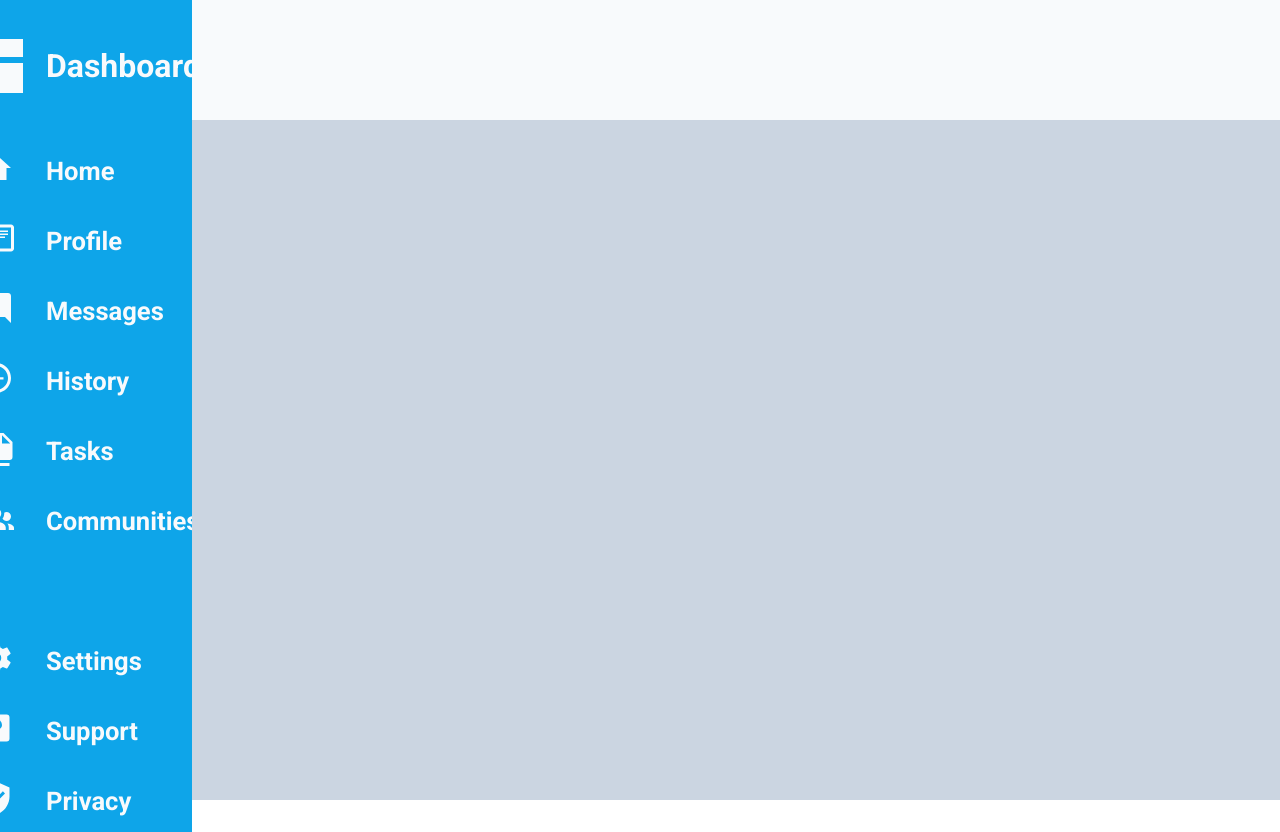
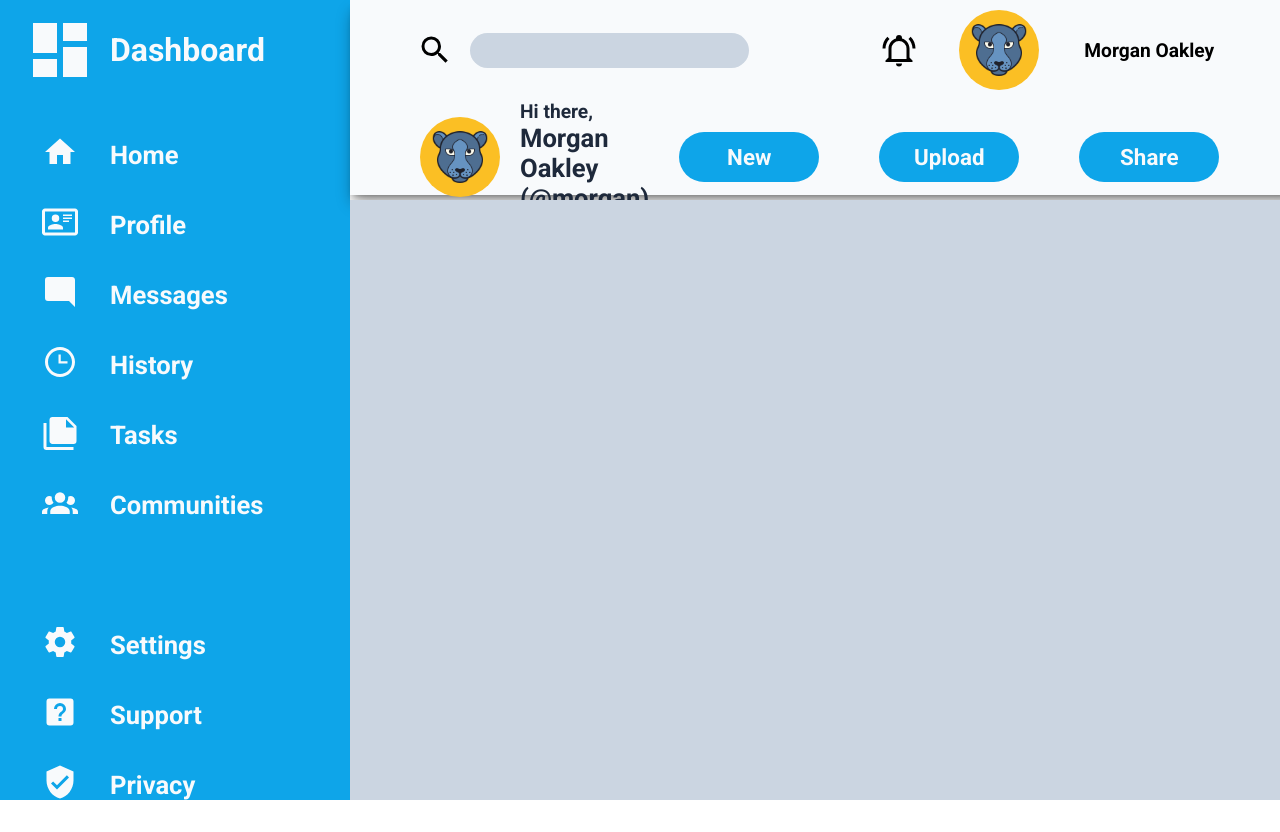
Before and after one commit to aarnif/odin-admin-dashboard, a plain HTML site: page index.html in a window 1280 px wide. After the commit the page ends 800 px from the top, so only its background shows below. Drawn offline with Linux system fonts and the light colour scheme.

Commit message:
Add header-section

```diff
--- a/index.html
+++ b/index.html
@@ -71,7 +71,59 @@
         </ul>
       </div>
       <main id="main">
-        <header id="header"></header>
+        <header id="header">
+          <div class="header-top">
+            <ul class="header-top-items">
+              <li>
+                <img class="menu-icon" src="images/icons/magnify.svg" />
+              </li>
+              <li><input type="text" class="search-bar" /></li>
+              <li>
+                <img
+                  class="menu-icon"
+                  src="images/icons/bell-ring-outline.svg"
+                />
+              </li>
+              <li>
+                <div class="profile-img-container">
+                  <img
+                    class="profile-img"
+                    src="images/other/black-jaguar.png"
+                  />
+                </div>
+              </li>
+              <li class="profile-name">Morgan Oakley</li>
+            </ul>
+          </div>
+
+          <div class="header-bottom">
+            <ul class="header-bottom-items">
+              <li>
+                <div class="profile-img-container">
+                  <img
+                    class="profile-img"
+                    src="images/other/black-jaguar.png"
+                  />
+                </div>
+              </li>
+              <li id="profile-info">
+                <div class="greeting">Hi there,</div>
+                <div class="profile-name-and-username">
+                  Morgan Oakley (@morgan)
+                </div>
+              </li>
+              <li>
+                <button>New</button>
+              </li>
+              <li>
+                <button>Upload</button>
+              </li>
+              <li>
+                <button>Share</button>
+              </li>
+            </ul>
+          </div>
+        </header>
         <div id="main-content"></div>
       </main>
     </div>
--- a/styles.css
+++ b/styles.css
@@ -8,14 +8,15 @@ body {
   box-sizing: border-box;
 }
 
-ul {
-  list-style-type: none;
-  padding: 0;
+ul,
+li {
+  all: unset;
 }
 
 #wrapper {
+  height: 100vh;
   display: grid;
-  grid-template-columns: 15vw 85vw;
+  grid-template-columns: 350px 1fr;
 }
 
 #sidebar {
@@ -36,11 +37,11 @@ ul {
   width: 100%;
   display: flex;
   flex-direction: column;
-  align-items: center;
+  align-items: start;
+  padding-left: 10px;
 }
 
 .header-item {
-  min-width: 300px;
   height: 100px;
   display: grid;
   grid-template-columns: 100px 200px;
@@ -59,7 +60,6 @@ ul {
 }
 
 .menu-item {
-  min-width: 300px;
   height: 70px;
   display: grid;
   grid-template-columns: 100px 200px;
@@ -85,11 +85,136 @@ ul {
 
 #main {
   display: grid;
-  grid-template-rows: 15vh 85vh;
+  grid-template-rows: 200px 1fr;
 }
 
 #header {
+  display: flex;
+  flex-direction: column;
   background-color: #f8fafc;
+  margin-bottom: 5px;
+  padding-top: 10px;
+  padding-bottom: 10px;
+  padding-left: 50px;
+  padding-right: 50px;
+  box-shadow: 0 10px 15px -3px rgb(0 0 0 / 0.4), 0 4px 6px -4px rgb(0 0 0 / 0.4);
+}
+
+.header-top {
+  display: flex;
+  justify-content: center;
+  align-items: center;
+}
+
+.header-top-items {
+  flex-grow: 1;
+  display: grid;
+  grid-auto-flow: column;
+  grid-template-columns: 70px 1fr 100px 100px 200px;
+  padding-bottom: 10px;
+}
+
+.header-top-items > li {
+  display: flex;
+  justify-content: center;
+  align-items: center;
+}
+
+.search-bar {
+  all: unset;
+  min-width: 200px;
+  flex-grow: 1;
+  margin-right: 100px;
+  padding-top: 8px;
+  padding-bottom: 8px;
+  padding-left: 10px;
+  background-color: #cbd5e1;
+  border-radius: 20px;
+}
+
+.search-bar:focus {
+  background-color: #94a3b8;
+  border: 1px solid #0ea5e9;
+}
+
+.profile-img-container {
+  width: 80px;
+  height: 80px;
+  display: flex;
+  justify-content: center;
+  align-items: center;
+  background-color: #fbbf24;
+  border-radius: 9999px;
+}
+
+.profile-img {
+  width: 70px;
+}
+
+.profile-name {
+  max-width: 200px;
+  font-weight: bold;
+  font-size: 1.2rem;
+}
+
+.header-bottom {
+  display: flex;
+  justify-content: center;
+  align-items: center;
+}
+
+.header-bottom-items {
+  flex-grow: 1;
+  display: grid;
+  grid-auto-flow: column;
+  grid-template-columns: 120px 1fr repeat(3, 200px);
+  padding-bottom: 10px;
+}
+
+.header-bottom-items > li {
+  display: flex;
+  justify-content: center;
+  align-items: center;
+}
+
+#profile-info {
+  display: flex;
+  flex-direction: column;
+  align-items: start;
+  font-weight: bold;
+  color: #1e293b;
+}
+
+.greeting {
+  font-size: 1.2rem;
+}
+
+.profile-name-and-username {
+  font-size: 1.6rem;
+}
+
+button {
+  all: unset;
+  width: 140px;
+  height: 50px;
+  display: flex;
+  justify-content: center;
+  align-items: center;
+  border-radius: 50px;
+  background-color: #0ea5e9;
+  font-size: 1.4rem;
+  font-weight: bold;
+  color: #f8fafc;
+  cursor: pointer;
+  transition: transform 0.3s ease-in-out;
+}
+
+button:hover {
+  background-color: #0284c7;
+}
+
+button:active {
+  transform: scale(0.95);
 }
 
 #main-content {
```
Also changed, not shown: images/icons/bell-ring-outline.svg (added), images/icons/magnify.svg (added), images/other/black-jaguar.png (added).
